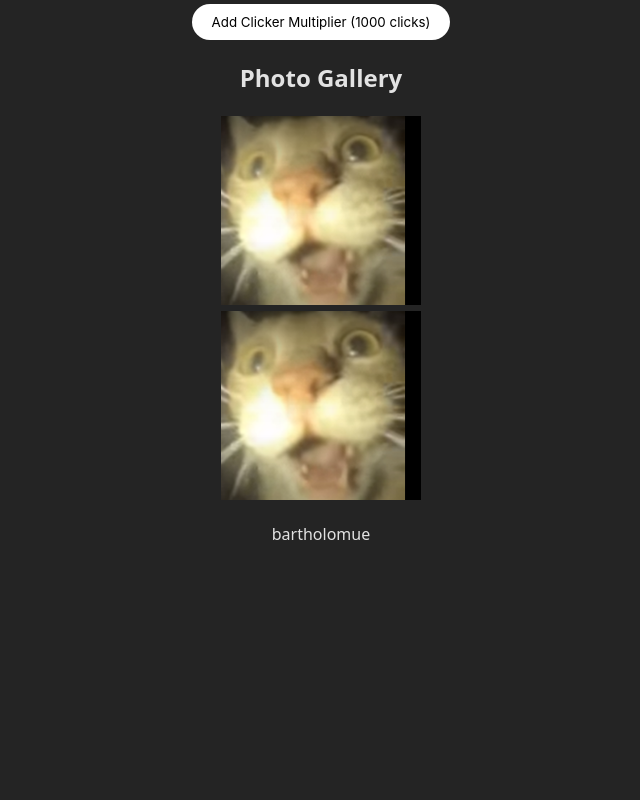
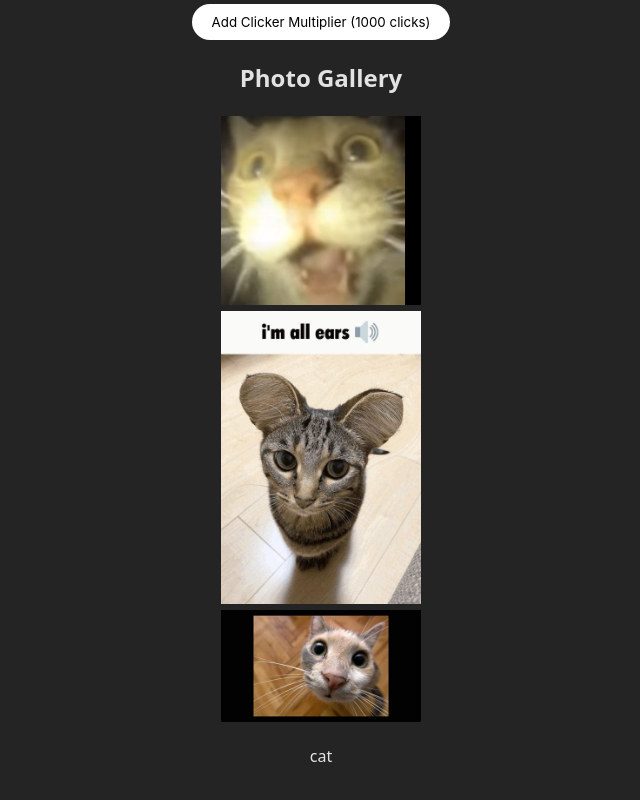
Before and after one commit to landoodle123/Barth-site, a SvelteKit app: page / in a window 1280 px wide. Shown: the part 653-1453 px from the top of the page, without its empty margins (319-959 px from the left). Before the commit the page ends 1231 px from the top, so only its background shows below. Built offline with nearby package versions, Linux system fonts and the light colour scheme; no server answers.

Commit message:
added better cat photos to the gallery

```diff
--- a/src/routes/+page.svelte
+++ b/src/routes/+page.svelte
@@ -221,8 +221,9 @@
   <div class="photogallery">
     <h2>Photo Gallery</h2>
     <img src="/lib/images/bartholomue.png" alt="bartholomue the great">
-    <img src="/lib/images/bartholomue.png" alt="bartholomue is life">
-    <p>bartholomue</p>
+    <img src="/lib/images/imAllEars.jpg" alt="i'm all ears looking ahh cat">
+    <img src="/lib/images/catThatProbWantsFood.jpg" alt="cat that definitely wants food">
+    <p>cat</p>
   </div>
 </main>
 {:else}
```
Also changed, not shown: static/lib/images/catThatProbWantsFood.jpg (added), static/lib/images/imAllEars.jpg (added).
